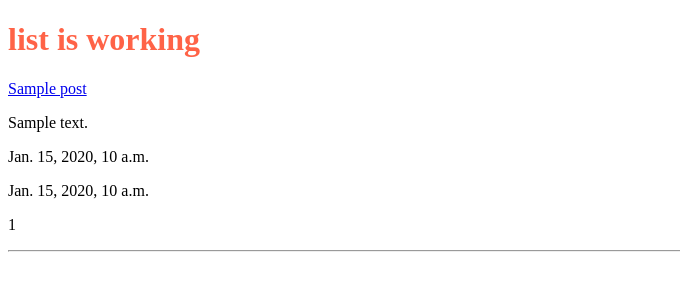
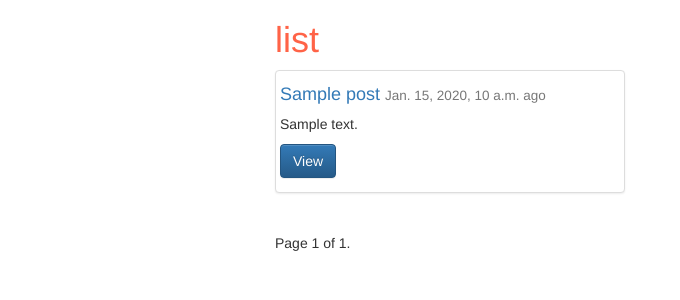
Before and after one commit to VorobiovKir/coding_entrep, a Django app: page /posts/ in a window 1280 px wide. Shown: the top 300 px of the page, without its empty margins (0-680 px from the left). Run offline with Django 3.2, Linux system fonts and the light colour scheme; tables that the repository leaves empty hold one stand-in row (values such as "Sample post"); some libraries are stand-ins or nearby versions.

Commit message:
add pagination

```diff
--- a/project/posts/models.py
+++ b/project/posts/models.py
@@ -17,3 +17,6 @@ class Post(models.Model):
     def get_absolute_url(self):
         return reverse('posts:detail', kwargs={'id': self.id})
         # return "/posts/%s/" % (self.id)
+
+    class Meta:
+        ordering = ['-timestamp', '-updated']
--- a/project/posts/views.py
+++ b/project/posts/views.py
@@ -1,6 +1,7 @@
 from django.shortcuts import render, get_object_or_404, redirect
-from django.http import HttpResponse, HttpResponseRedirect
+from django.http import HttpResponseRedirect
 from django.contrib import messages
+from django.core.paginator import Paginator, EmptyPage, PageNotAnInteger
 
 from .models import Post
 from .forms import PostForm
@@ -48,16 +49,24 @@ def post_detail(request, id=None):
 
 
 def post_list(request):
-    queryset = Post.objects.all()
-    if request.user.is_authenticated():
-        context = {
-            'title': request.user.username,
-        }
-    else:
-        context = {
-            'title': 'list',
-        }
-    context['object_list'] = queryset
+    queryset_list = Post.objects.all()   # order_by('-timestamp')
+
+    paginator = Paginator(queryset_list, 8)
+    page_request_var = 'page'
+    page = request.GET.get(page_request_var)
+    try:
+        queryset = paginator.page(page)
+    except PageNotAnInteger:
+        queryset = paginator.page(1)
+    except EmptyPage:
+        queryset = paginator.page(paginator.num_pages)
+
+    context = {
+        'title': 'list',
+        'object_list': queryset,
+        'page_request_var': page_request_var
+    }
+
     return render(request, 'post_list.html', context)
 
 
--- a/project/templates/base.html
+++ b/project/templates/base.html
@@ -4,6 +4,10 @@
 <head>
     <meta charset="UTF-8">
     <title>{% block title %}List posts{% endblock title %}</title>
+    <!-- Latest compiled and minified CSS -->
+    <link rel="stylesheet" href="https://maxcdn.bootstrapcdn.com/bootstrap/3.3.6/css/bootstrap.min.css" integrity="sha384-1q8mTJOASx8j1Au+a5WDVnPi2lkFfwwEAa8hDDdjZlpLegxhjVME1fgjWPGmkzs7" crossorigin="anonymous">
+    <!-- Optional theme -->
+    <link rel="stylesheet" href="https://maxcdn.bootstrapcdn.com/bootstrap/3.3.6/css/bootstrap-theme.min.css" integrity="sha384-fLW2N01lMqjakBkx3l/M9EahuwpSfeNvV63J5ezn3uZzapT0u7EYsXMjQV+0En5r" crossorigin="anonymous">
     <link rel="stylesheet" type="text/css" href="{% static "css/base.css" %}">
     <style>{% block style %}{% endblock style %}</style>
 </head>
@@ -12,5 +16,8 @@
 <div class="container">
 {% block content %}{% endblock content %}
 </div>
+
+<!-- Latest compiled and minified JavaScript -->
+<script src="https://maxcdn.bootstrapcdn.com/bootstrap/3.3.6/js/bootstrap.min.js" integrity="sha384-0mSbJDEHialfmuBBQP6A4Qrprq5OVfW37PRR3j5ELqxss1yVqOtnepnHVP9aJ7xS" crossorigin="anonymous"></script>
 </body>
 </html>
--- a/project/templates/post_form.html
+++ b/project/templates/post_form.html
@@ -3,11 +3,11 @@
 {% block title %}Form posts{% endblock title %}
 
 {% block content %}
-
+<div class="col-sm-6 col-sm-offset-3">
     <form method="POST" action="">
     {% csrf_token %}
         {{ form.as_p }}
-        <input type="submit" value="Create Post">
+        <input type="submit" class="btn btn-default" value="Create Post">
     </form>
-
+</div>
 {% endblock content %}
--- a/project/templates/post_list.html
+++ b/project/templates/post_list.html
@@ -1,12 +1,40 @@
 {% extends "base.html" %}
 {% block content %}
-    <h1>{{ title }} is working</h1>
-    {% for obj in object_list %}
-        <p><a href="{{ obj.get_absolute_url }}">{{ obj.title }}</a></p>
-        <p>{{ obj.content }}</p>
-        <p>{{ obj.timestamp }}</p>
-        <p>{{ obj.updated }}</p>
-        <p>{{ obj.id }}</p>
-        <hr>
-    {% endfor %}
+    <div class="col-sm-8 col-sm-offset-2">
+        <h1>{{ title }}</h1>
+        <div class="row">
+        {% for obj in object_list %}
+
+        <div class="col-sm-6">
+            <div class="thumbnail">
+                <h4>
+                    <a href="{{ obj.get_absolute_url }}">{{ obj.title }}</a>
+                    <small>{{ obj.timestamp }} ago</small>
+                </h4>
+                <p>{{ obj.content|linebreaks|truncatechars:120 }}</p>
+                <p><a href="{{ obj.get_absolute_url }}" class="btn btn-primary" role="button">View</a></p>
+            </div>
+        </div>
+
+        {% cycle "" "</div><div class='col-sm-12'><hr></div><div class='row'>" %}
+        {% endfor %}
+        </div>
+
+        <div class="pagination">
+            <span class="step-links">
+                {% if object_list.has_previous %}
+                    <a href="?{{ page_request_var }}={{ object_list.previous_page_number }}">previous</a>
+                {% endif %}
+
+                <span class="current">
+                    Page {{ object_list.number }} of {{ object_list.paginator.num_pages }}.
+                </span>
+
+                {% if object_list.has_next %}
+                    <a href="?{{ page_request_var }}={{ object_list.next_page_number }}">next</a>
+                {% endif %}
+            </span>
+        </div>
+
+    </div>
 {% endblock content %}
```
Also changed, not shown: project/templates/post_detail.html (+5 -7 lines).
